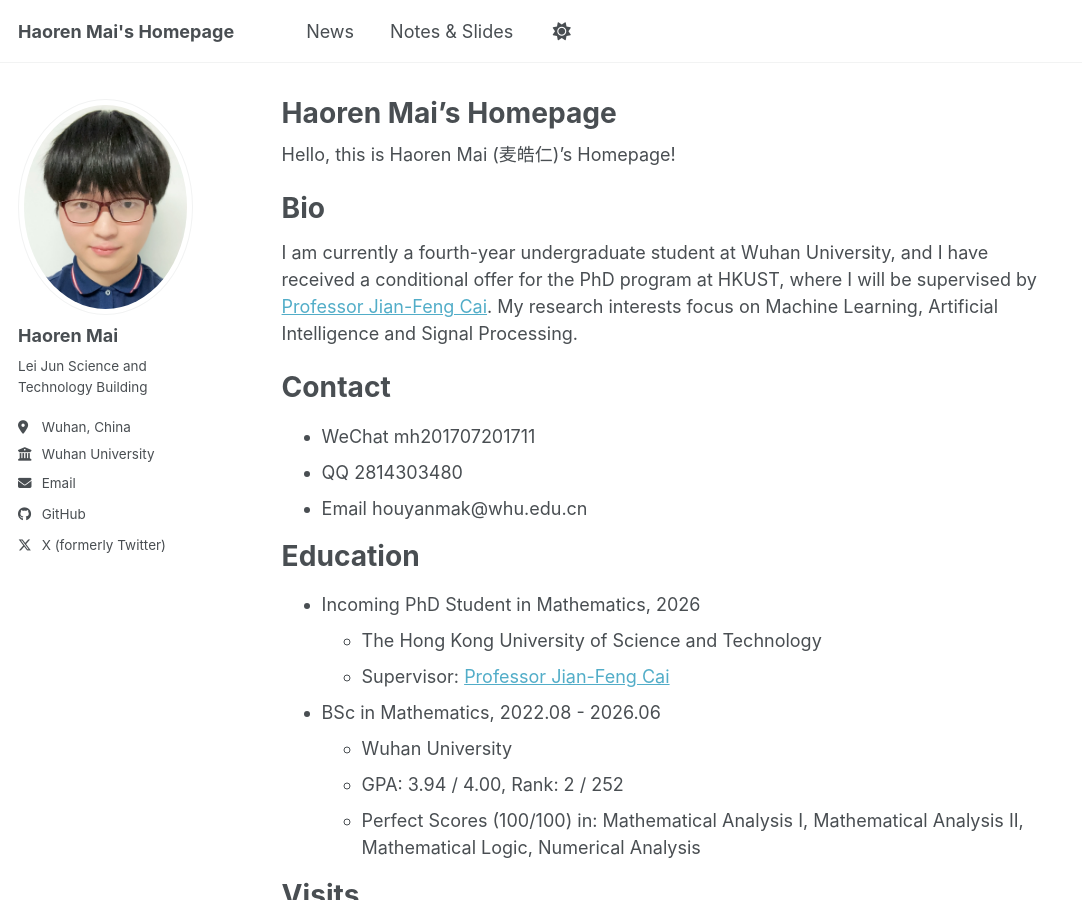
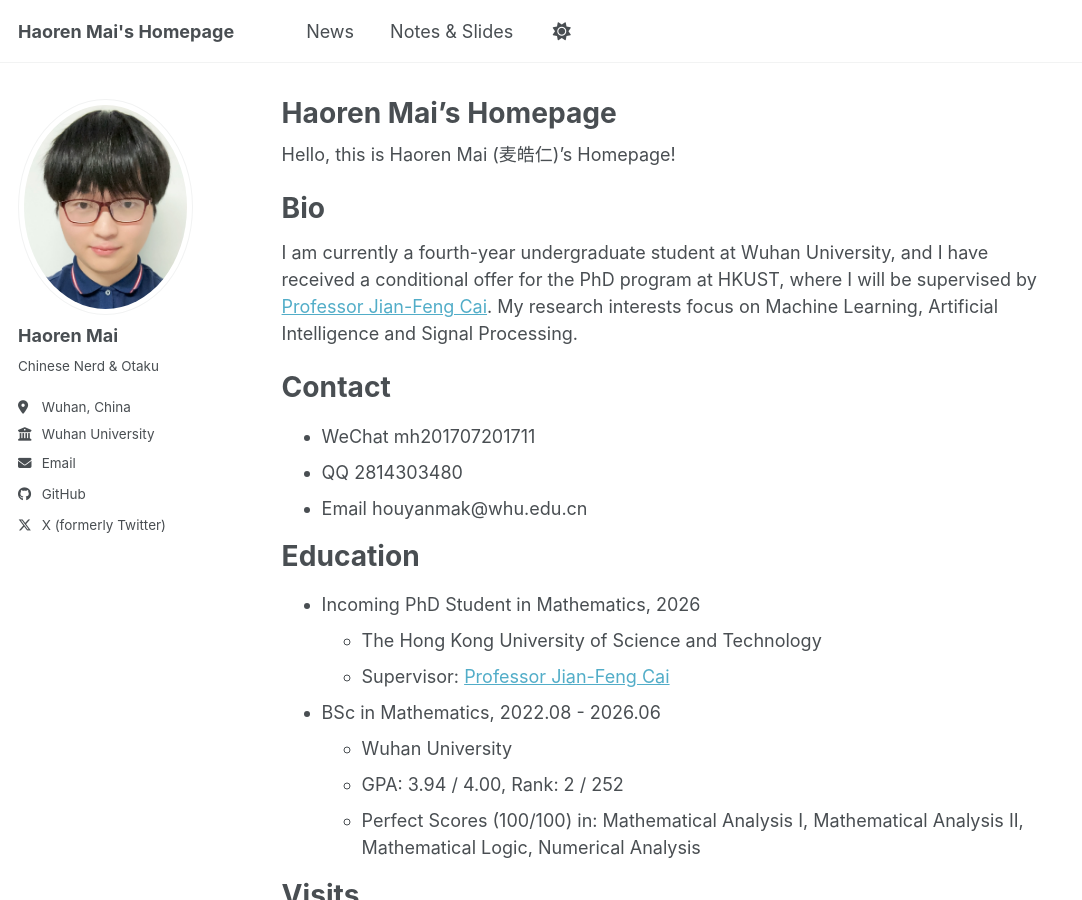
Before and after one commit to haorenmai/haorenmai, a Jekyll site: the page built from _pages/about.md, in a window 1280 px wide and 900 px high. Shown: the whole window, without its empty margins (0-1082 px from the left). Built offline with Jekyll 4.4.1, drawn with Linux system fonts in a browser that asks for light colours; a script bundle is joined from its source files by our own code; library files that are not in the unit come from our copies.

Commit message:
Update _config.yml

```diff
--- a/_config.yml
+++ b/_config.yml
@@ -26,7 +26,7 @@ author:
   avatar           : "5302787a3a804696a64350ef402af2a6.png"
   name             : "Haoren Mai"
   pronouns         : # example: ""
-  bio              : "Lei Jun Science and Technology Building"
+  bio              : "Chinese Nerd & Otaku"
   location         : "Wuhan, China"
   employer         : "Wuhan University"
   uri              : # URL
```
